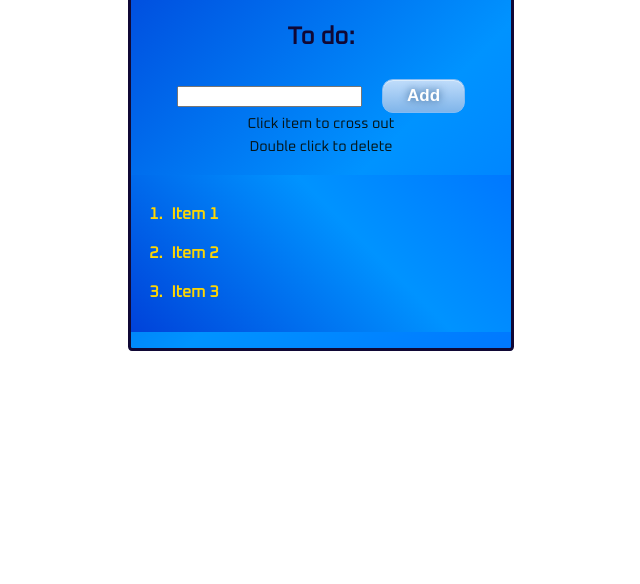
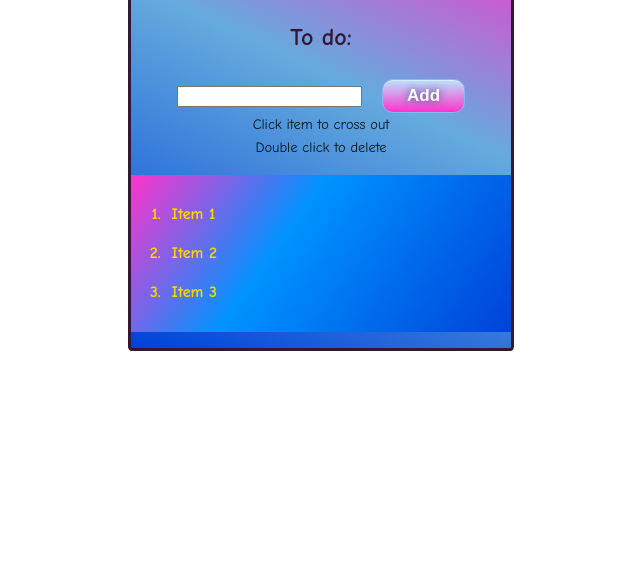
Before and after one commit to spectacularmountains/to-do-app, a website with bundled scripts: page src/index.html in a window 1280 px wide. Shown: the part 224-808 px from the top of the page, without its empty margins (319-959 px from the left). Built offline with nearby package versions, Linux system fonts and the light colour scheme.

Commit message:
Add new design

```diff
--- a/src/index.css
+++ b/src/index.css
@@ -5,14 +5,14 @@ h3,
 h4,
 h5,
 h6 {
-    font-family: "Oxanium", sans-serif;
+    font-family: "Comic Sans MS", sans-serif;
     text-align: center;
 }
 
 body,
 html {
     height: 100%;
-    color: rgb(16, 8, 53);
+    color: rgb(51, 24, 54);
     line-height: 1.8;
 }
 
@@ -25,13 +25,13 @@ html {
     width: 30%;
     border: solid;
     border-radius: 1%;
-    background-image: linear-gradient(135deg, #0042D9 0%, #0093FF 60%, #0078FF 100%);
+    background-image: linear-gradient(25deg, #0042D9 0%, rgb(101, 171, 221) 60%, #F3C 100%);
 }
 
 .myButton {
 	box-shadow:inset 0px 1px 0px 0px #dcecfb;
-	background:linear-gradient(to bottom, #bddbfa 5%, #80b5ea 100%);
-	background-color:#bddbfa;
+	background:linear-gradient(to bottom, #bddbfa 5%, #F3C 100%);
+	background-color: #F3C;
 	border-radius:11px;
 	border:1px solid #84bbf3;
 	display:inline-block;
@@ -45,7 +45,7 @@ html {
 	text-shadow:0px 0px 8px #26598c;
 }
 .myButton:hover {
-	background:linear-gradient(to bottom, #80b5ea 5%, #bddbfa 100%);
+	background:linear-gradient(to bottom, #80b5ea 5%, #F3C 100%);
 	background-color:#80b5ea;
 }
 .myButton:active {
@@ -58,7 +58,7 @@ html {
 }
 
 ol {
-    background-image: linear-gradient(45deg, #0042D9 0%, #0093FF 60%, #0078FF 100%);
+    background-image: linear-gradient(305deg, #0042D9 0%, #0093FF 60%, #F3C 100%);
     color: gold;
     font-weight: bold;
     text-align: left;
```
